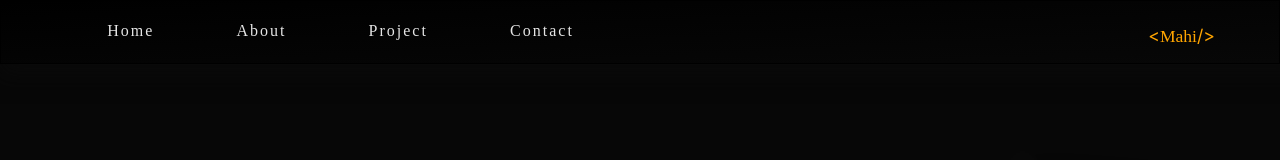
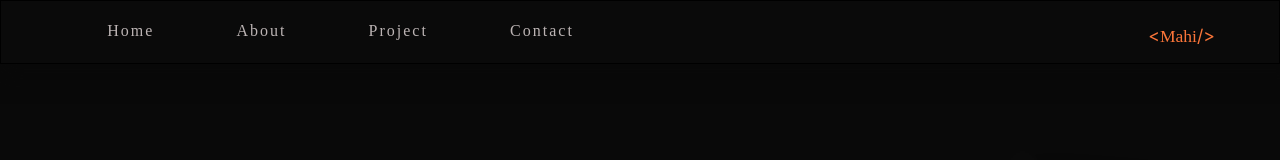
Before and after one commit to maheshsangeet/Mahesh_Portfolio, a Next.js app: page / in a window 1280 px wide. Shown: the top 160 px of the page. Built offline with nearby package versions, Linux system fonts and the light colour scheme; a web font is replaced by a local one.

Commit message:
navbar color modified

```diff
--- a/components/Layout.js
+++ b/components/Layout.js
@@ -2,7 +2,7 @@ import Navbar from "./Navbar";
 
 const Layout = ({ children }) => {
   return (
-    <div style={{background:"#070707",color:"#b2b1b1"}}>
+    <div style={{background:"#090909",color:"#BCB4B4"}}>
       <Navbar/>
       {children}
     </div>
--- a/styles/Navbar.module.css
+++ b/styles/Navbar.module.css
@@ -5,10 +5,10 @@
   top: 0;
   z-index: 9999;
   width: 100%;
-  background: linear-gradient(to bottom right, #000000, #070707);
-  box-shadow: 10px 0 20px 10px rgb(10, 10, 10);
+  box-shadow: 10px 0 20px 10px rgb(9, 9, 9);
   border: 1px solid black;
   height: 8vh;
+  background-color: rgb(10, 10, 10);
 }
 .navContent {
   display: none;
@@ -18,8 +18,7 @@
     right: 0;
     margin: 1.5rem 4rem .5rem 0;
     font-family: 'Cedarville Cursive', cursive;
-    color: rgb(229,229,229);
-    color: orange;
+    color: var(--orange);
     font-size: 1.1rem;
     cursor: pointer;
     animation: bounce 2s  infinite linear;
@@ -64,7 +63,7 @@
     width: 0;
     height: 2px;
     margin: auto;                     /*   try without this, starts from left to right */
-    background: rgb(209, 137, 3);
+    background: var(--orange);
     transition: width .3s;
   }
 
@@ -72,7 +71,7 @@
     width: 100%;
   }
   .navbar li a {
-    color: rgb(229,229,229);
+    color: var(--fontColor);
     font-family:'Sacramento', cursive;
   }
 
--- a/styles/globals.css
+++ b/styles/globals.css
@@ -16,20 +16,19 @@ a {
   scroll-behavior: smooth;
 }
 :root {
-  --theme: #070707;
-  --fontColor: #C8D2DD;
-  --gray: rgb(20, 20, 20);
+  --theme: #090909;
+  --fontColor: #BCB4B4;
   --orange: #FA7539;
+  --white: #ffffff;
   --brown: rgb(94, 23, 23);
   --darkBlue: #04274d;
-  --white: #ffffff;
-  --footerHeader: #E7EFEF;
   --fontSize_content: 1.8rem;
   --fontSize_header: 2.8rem;
   --navBar:rgb(29, 24, 24);
-  --orangee:#d55708;
   --creame:#FDF4C0;
   --res:#CB9867;
+  --gray: rgb(20, 20, 20);
+
 }
 @font-face {
   font-family: myFont;
```
